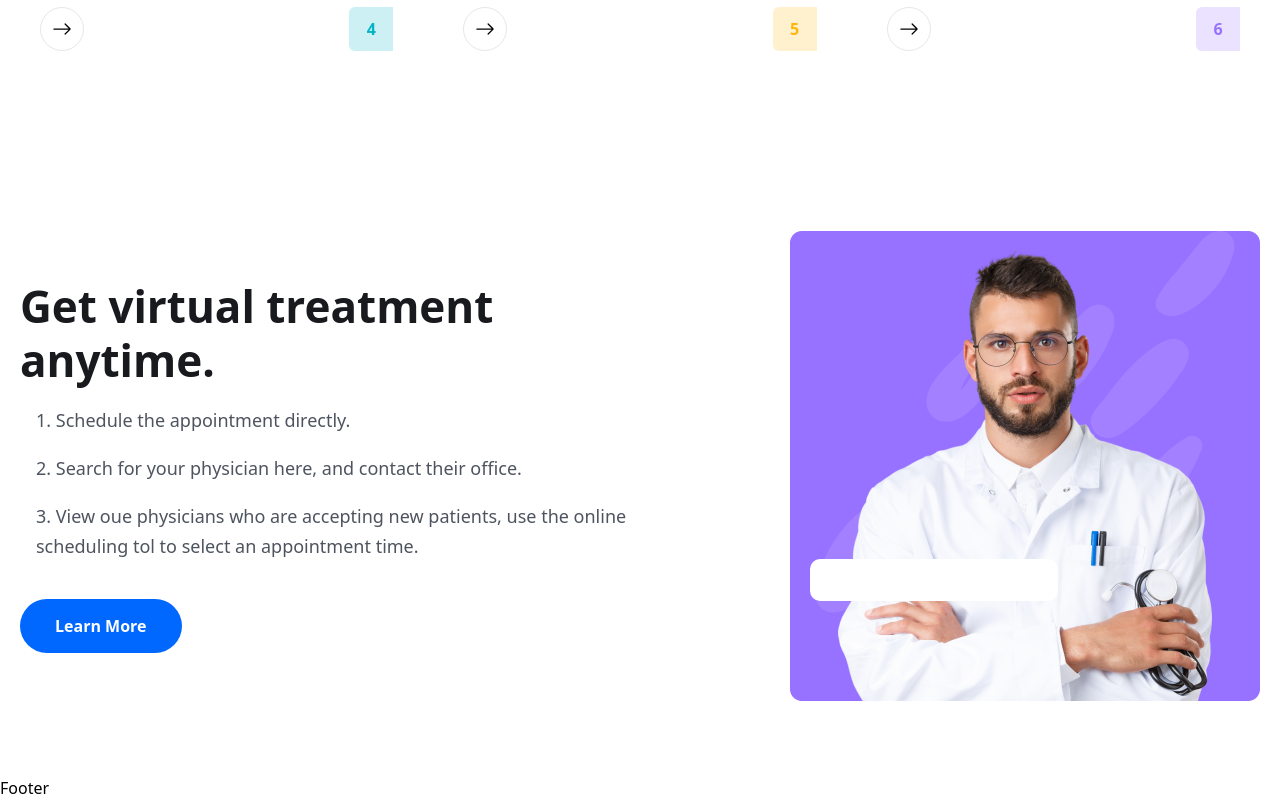
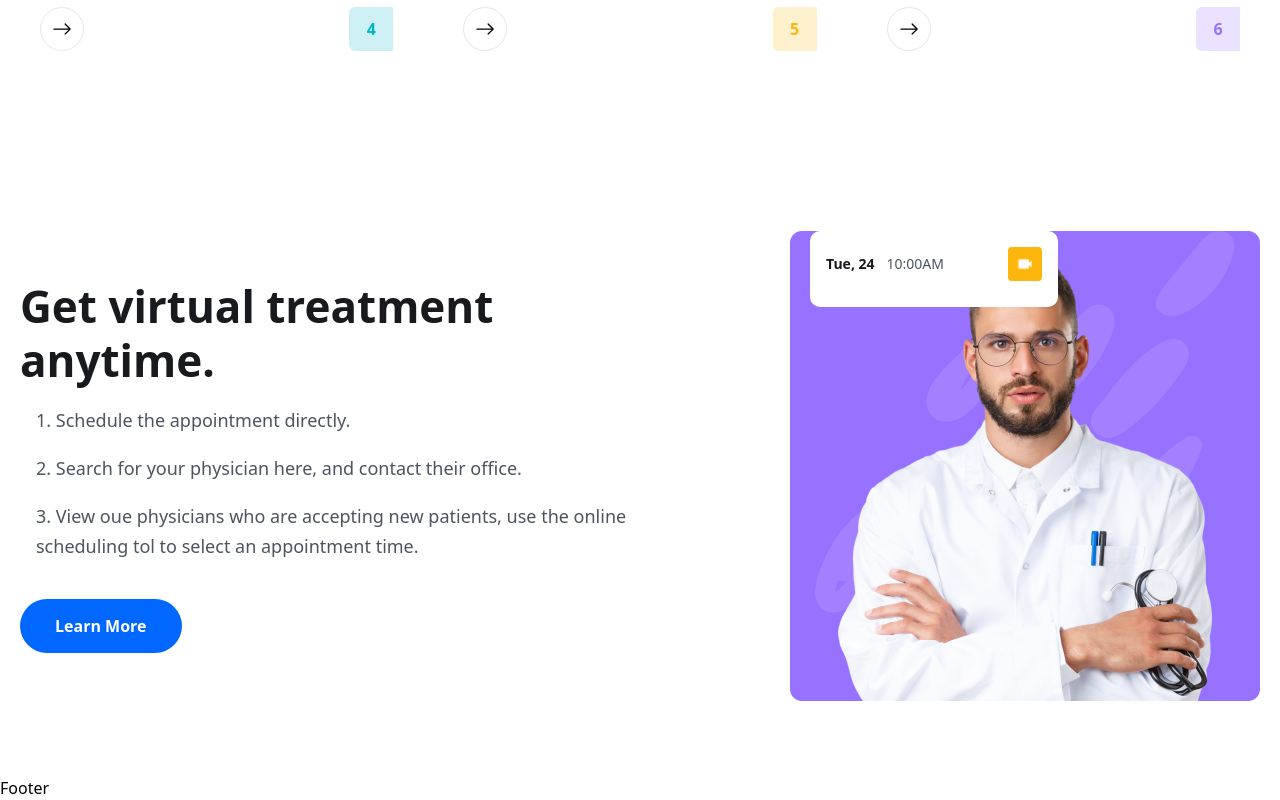
Before and after one commit to Lanreomotosho/healthcare-booking, a React (Vite) app: page / in a window 1280 px wide. Shown: the part 3207-4007 px from the top of the page. Built offline with nearby package versions, Linux system fonts and the light colour scheme; the HTML template or start-up script is replaced by a standard one.

Commit message:
first commit

```diff
--- a/src/pages/Home.jsx
+++ b/src/pages/Home.jsx
@@ -7,7 +7,8 @@ import heroImg03 from "../assets/images/hero-img03.png";
 import icon01 from "../assets/images/icon01.png";
 import icon02 from "../assets/images/icon02.png";
 import icon03 from "../assets/images/icon03.png";
-import featureImg from '../assets/images/feature-img.png'
+import featureImg from '../assets/images/feature-img.png';
+import videoIcon from '../assets/images/video-icon.png';
 import { Link } from 'react-router-dom';
 import { BsArrowRight,  } from 'react-icons/bs';
 import About from '../components/About/About';
@@ -218,11 +219,23 @@ hover:border-none">
 <div className='relative z-10 xl:w[770px] flex justify-end mt-[50px] lg:mt-0'>
   <img src={featureImg} className="" alt="" />
 
-<div className='w-[150px] lg:w-[248px] bg-white absolute button-[50px] left-0 md:bottom-[100px]
-md:left-5 z-20 p-2 pb-3 lg:pt-4 lg:px-4  lg:pb-[26px] rounded-[10px]'>
+<div className='w-[150px] lg:w-[248px] bg-white absolute button-[50px] left-0 md:bottom-
+[100px] md:left-5 z-20 p-2 pb-3 lg:pt-4 lg:px-4 lg:pb-[26px] rounded-[10px]'>
   <div className='flex items-center justify-between'>
-
-
+    <div className='flex items-center gap-[6px] lg:gap-3'>
+      <p className='text-[10px] leading-[10px] lg:text-[14px] lg:leading-5 text-headingColor
+      font-[600]'>
+        Tue, 24
+      </p>
+      <p className='text-[10px] leading-[10px] lg:text-[14px] lg:leading-5 text-textColor
+      font-[400]'>
+        10:00AM
+      </p>
+    </div>
+<span className='w-5 h-5 lg:w-[34px] lg:h-[34px] flex items-center justify-center
+bg-yellowColor rounded py-1 px-[6px] lg:py-3 lg:px-[9px]'>
+  <img src={videoIcon} alt='' />
+</span>
   </div>
 
 </div>
```
